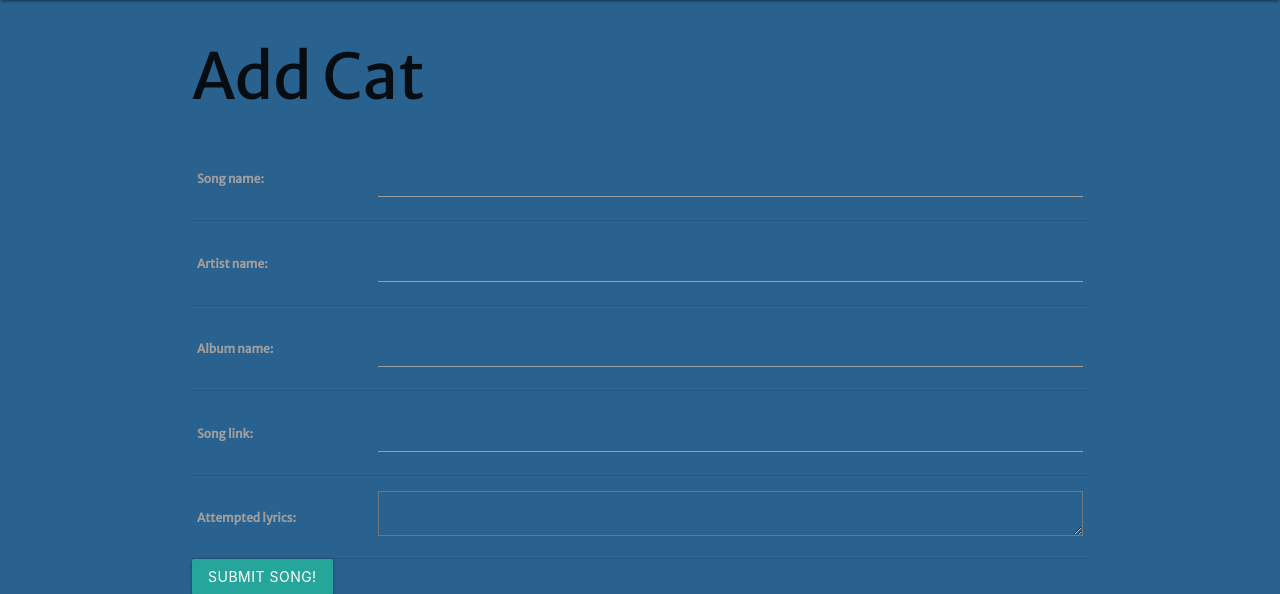
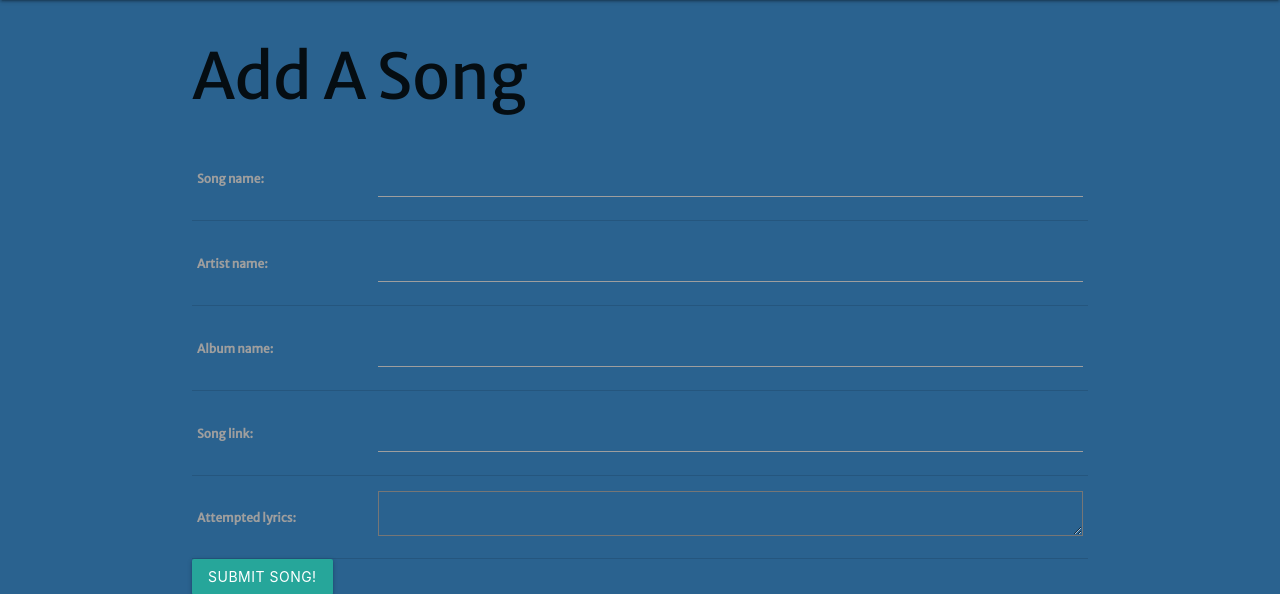
Before and after one commit to jurgenstevens/deciphr, a Django app: page /songs/create/ in a window 1280 px wide. Shown: the part 64-658 px from the top of the page. Run offline with Django 3.2, Linux system fonts and the light colour scheme.

Commit message:
Set condition for song form on whether song is being added or edited.

```diff
--- a/main_app/templates/main_app/song_form.html
+++ b/main_app/templates/main_app/song_form.html
@@ -3,7 +3,7 @@
 {% if object %}
 <h1>Edit <span class="teal-text">{{object.name}}</span></h1>
 {% else %}
-<h1>Add Cat</h1>
+<h1>Add A Song</h1>
 {% endif %}
 <!-- Leaving the action empty makes the form post to the same url used to display it -->
 <form action="" method="post">
@@ -13,6 +13,10 @@
     <!-- Render the inputs inside of <tr>s & <td>s -->
     {{ form.as_table }}
   </table>
-  <input type="submit" value="Submit Song!" class="btn" />
+  {% if object %}
+    <input type="submit" value="Update!" class="btn" />
+    {% else %}
+    <input type="submit" value="Submit Song!" class="btn" />
+    {% endif %}
 </form>
 {% endblock %}
```
